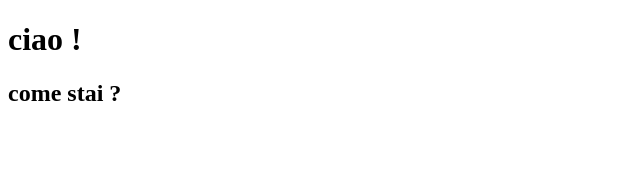
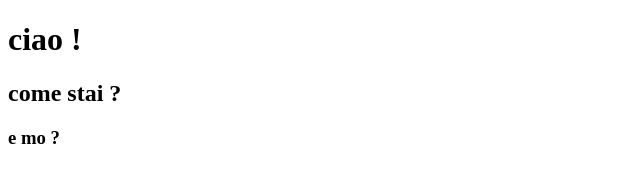
Before and after one commit to chri3092/prova, a plain HTML site: page index.html in a window 1280 px wide. Shown: the full height of the page, 0-640 px from the left. Drawn offline with Linux system fonts and the light colour scheme.

Commit message:
cambi da main

```diff
--- a/index.html
+++ b/index.html
@@ -9,5 +9,6 @@
 <body>
     <h1>ciao ! </h1>
     <h2>come stai ? </h2>
+    <h3>e mo ? </h3>
 </body>
 </html>
```
